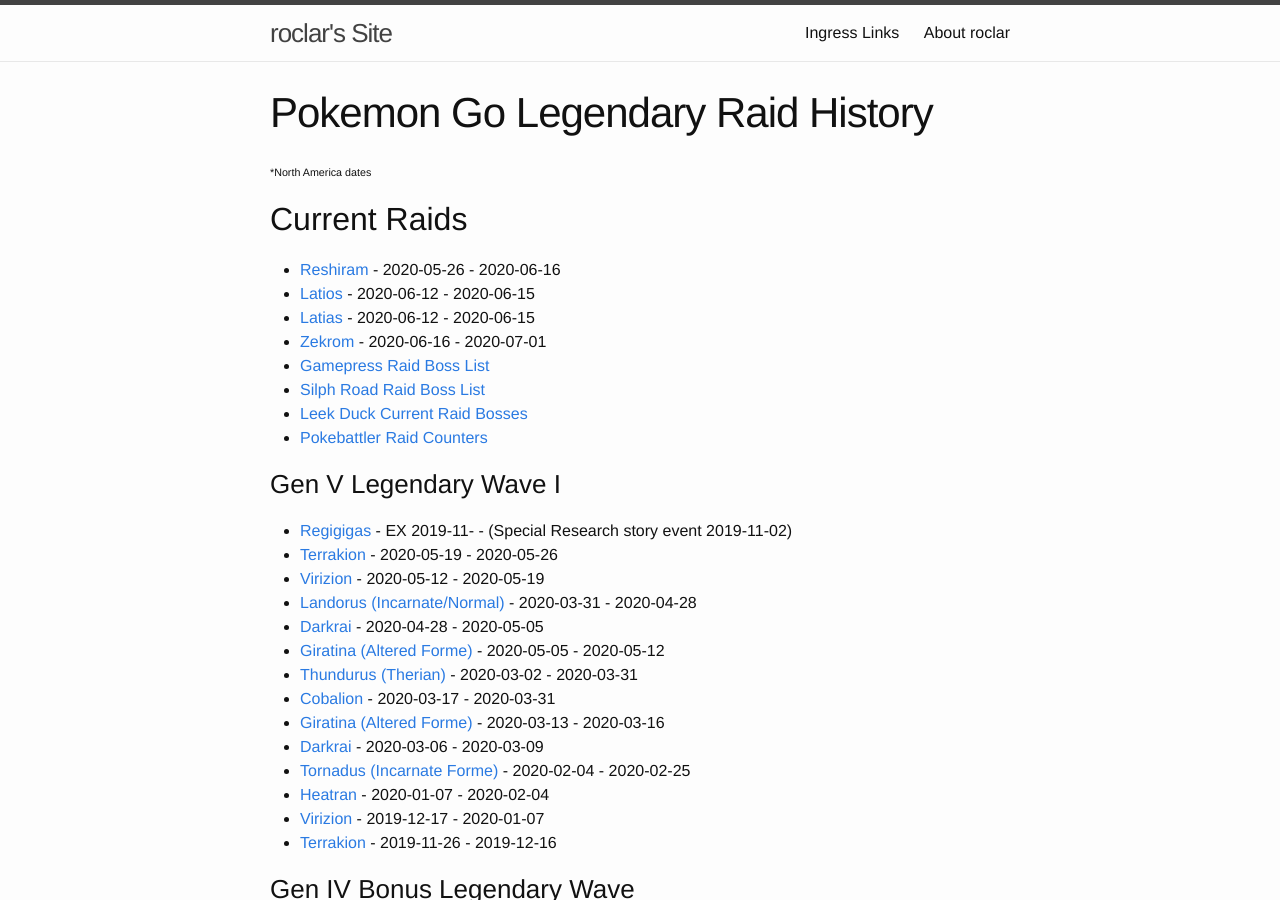
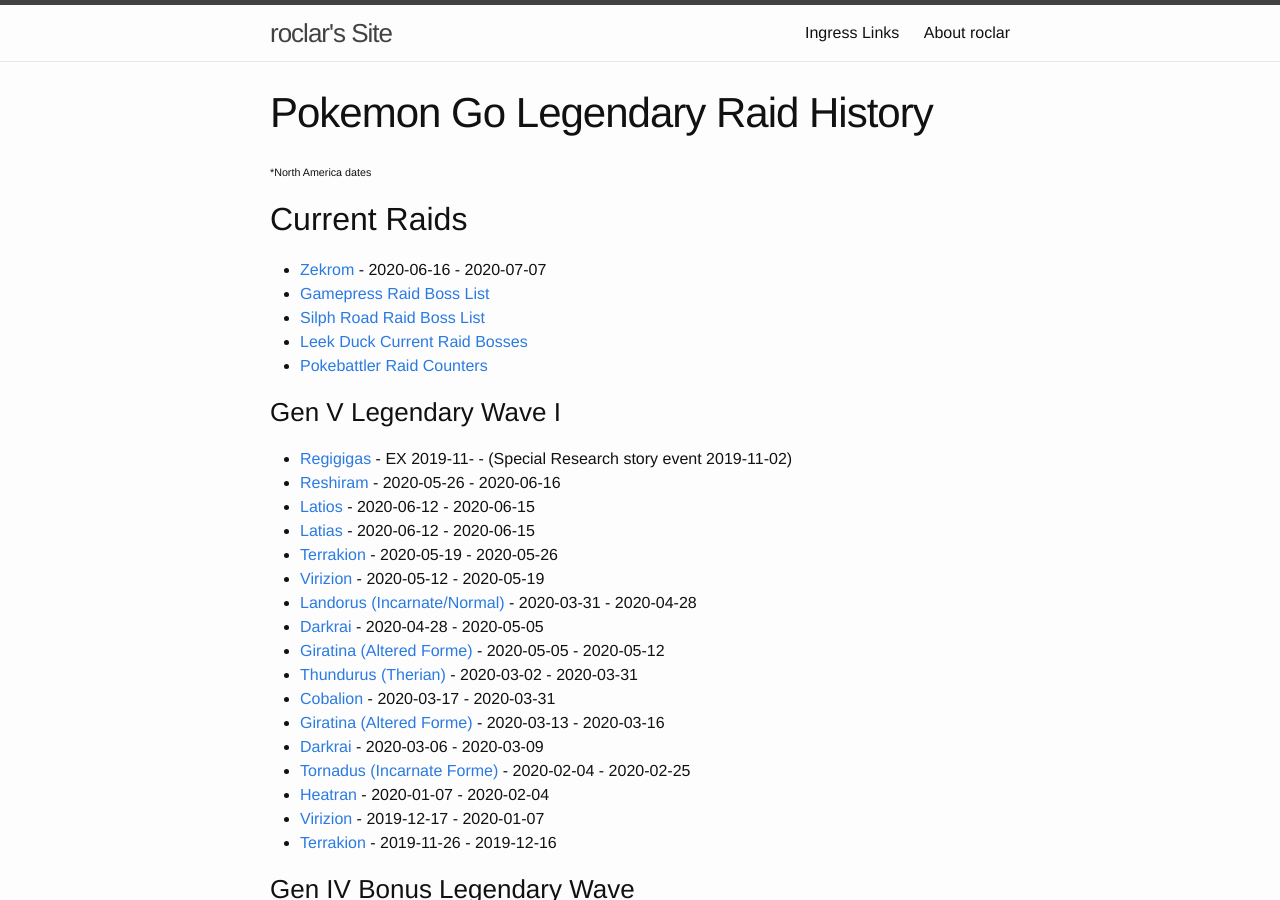
Before and after one commit to roclar/roclar.github.io, a Jekyll site: the page built from PoGoLegendaryHistory.md, in a window 1280 px wide and 900 px high. Built offline with Jekyll 4.4.1, drawn with Linux system fonts in a browser that asks for light colours; some of the changed lines change nothing that is shown.

Commit message:
Updated Zekrom end date.  Retired Reishiram, Latias, and Latios.

```diff
--- a/PoGoLegendaryHistory.md
+++ b/PoGoLegendaryHistory.md
@@ -6,10 +6,7 @@
 ###### *North America dates
 
 ## Current Raids
-- [Reshiram](https://db.pokemongohub.net/pokemon/643) - 2020-05-26 - 2020-06-16
-- [Latios](https://db.pokemongohub.net/pokemon/381) - 2020-06-12 - 2020-06-15
-- [Latias](https://db.pokemongohub.net/pokemon/380) - 2020-06-12 - 2020-06-15
-- [Zekrom](https://db.pokemongohub.net/pokemon/644) - 2020-06-16 - 2020-07-01
+- [Zekrom](https://db.pokemongohub.net/pokemon/644) - 2020-06-16 - 2020-07-07
 - [Gamepress Raid Boss List](https://pokemongo.gamepress.gg/raid-boss-list)
 - [Silph Road Raid Boss List](https://thesilphroad.com/raid-bosses)
 - [Leek Duck Current Raid Bosses](https://leekduck.com/boss/)
@@ -17,6 +14,9 @@
 
 ### Gen V Legendary Wave I
 - [Regigigas](https://db.pokemongohub.net/pokemon/486) - EX 2019-11- - (Special Research story event 2019-11-02)
+- [Reshiram](https://db.pokemongohub.net/pokemon/643) - 2020-05-26 - 2020-06-16
+- [Latios](https://db.pokemongohub.net/pokemon/381) - 2020-06-12 - 2020-06-15
+- [Latias](https://db.pokemongohub.net/pokemon/380) - 2020-06-12 - 2020-06-15
 - [Terrakion](https://db.pokemongohub.net/pokemon/639) - 2020-05-19 - 2020-05-26
 - [Virizion](https://db.pokemongohub.net/pokemon/640) - 2020-05-12 - 2020-05-19
 - [Landorus (Incarnate/Normal)](https://db.pokemongohub.net/pokemon/645) - 2020-03-31 - 2020-04-28
```
